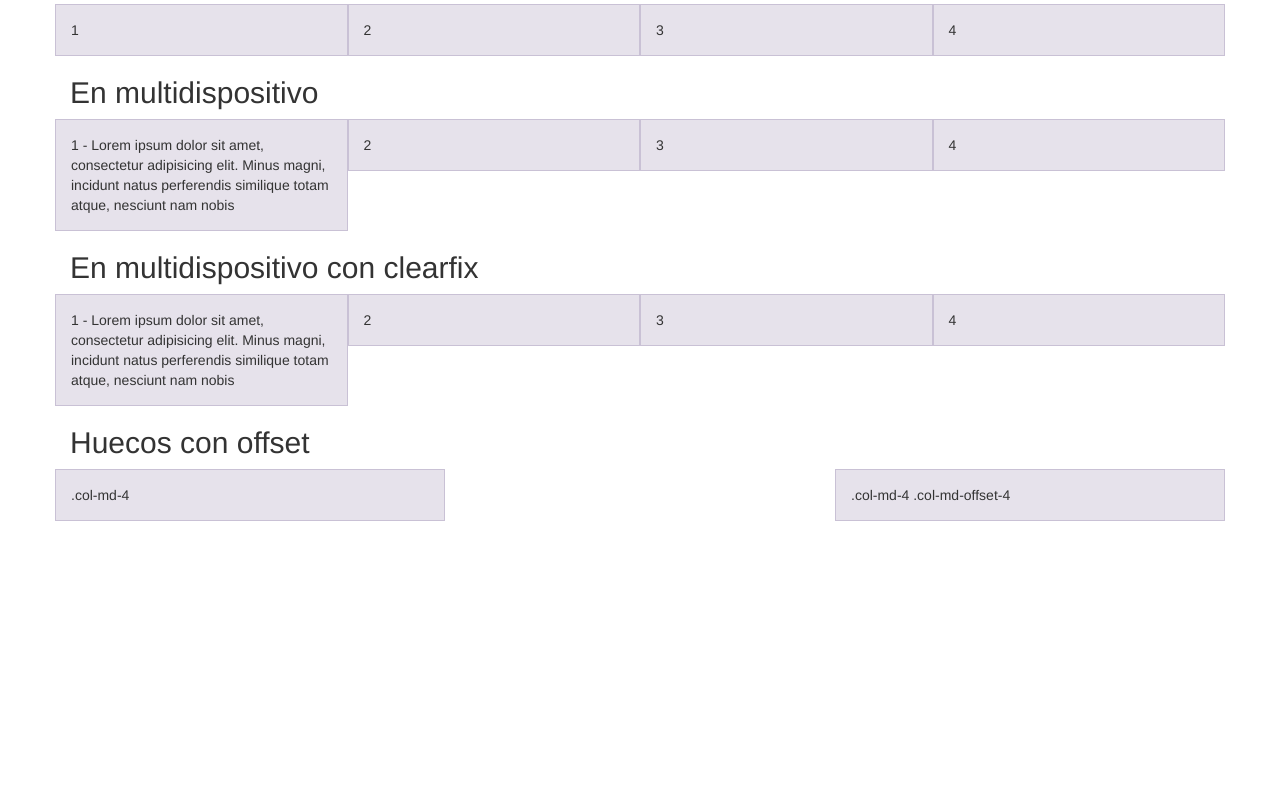
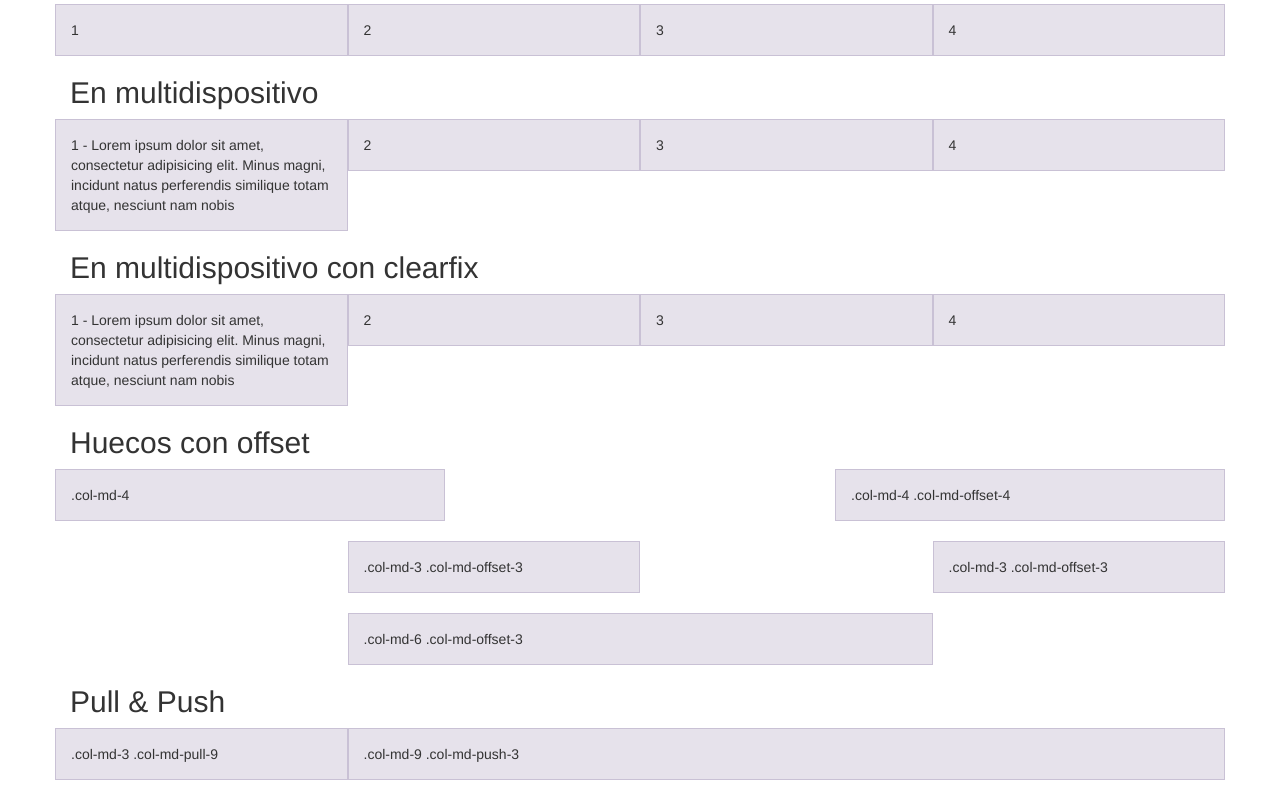
Before and after one commit to kaneproject/mean-stack-intro, a plain HTML site: page javascript/ejemplo04-bootstrap/ejemplo-02-bootstrap-grid.html in a window 1280 px wide. Shown: the part 724-1524 px from the top of the page. Before the commit the page ends 1265 px from the top, so only its background shows below. Drawn offline with Linux system fonts and the light colour scheme.

Commit message:
Ejemplos completos grid

```diff
--- a/javascript/ejemplo04-bootstrap/ejemplo-02-bootstrap-grid.html
+++ b/javascript/ejemplo04-bootstrap/ejemplo-02-bootstrap-grid.html
@@ -84,6 +84,22 @@
             <div class="col-md-4">.col-md-4</div>
             <div class="col-md-4 col-md-offset-4">.col-md-4 .col-md-offset-4</div>
         </div>
+
+        <div class="row">
+            <div class="col-md-3 col-md-offset-3">.col-md-3 .col-md-offset-3</div>
+            <div class="col-md-3 col-md-offset-3">.col-md-3 .col-md-offset-3</div>
+        </div>
+
+        <div class="row">
+            <div class="col-md-6 col-md-offset-3" >.col-md-6 .col-md-offset-3</div>
+        </div>
+
+        <h2>Pull & Push</h2>
+
+        <div class="row">
+            <div class="col-md-9 col-md-push-3">.col-md-9 .col-md-push-3</div>
+            <div class="col-md-3 col-md-pull-9">.col-md-3 .col-md-pull-9</div>
+        </div>
    </div>
 </body>
 </html>
```
